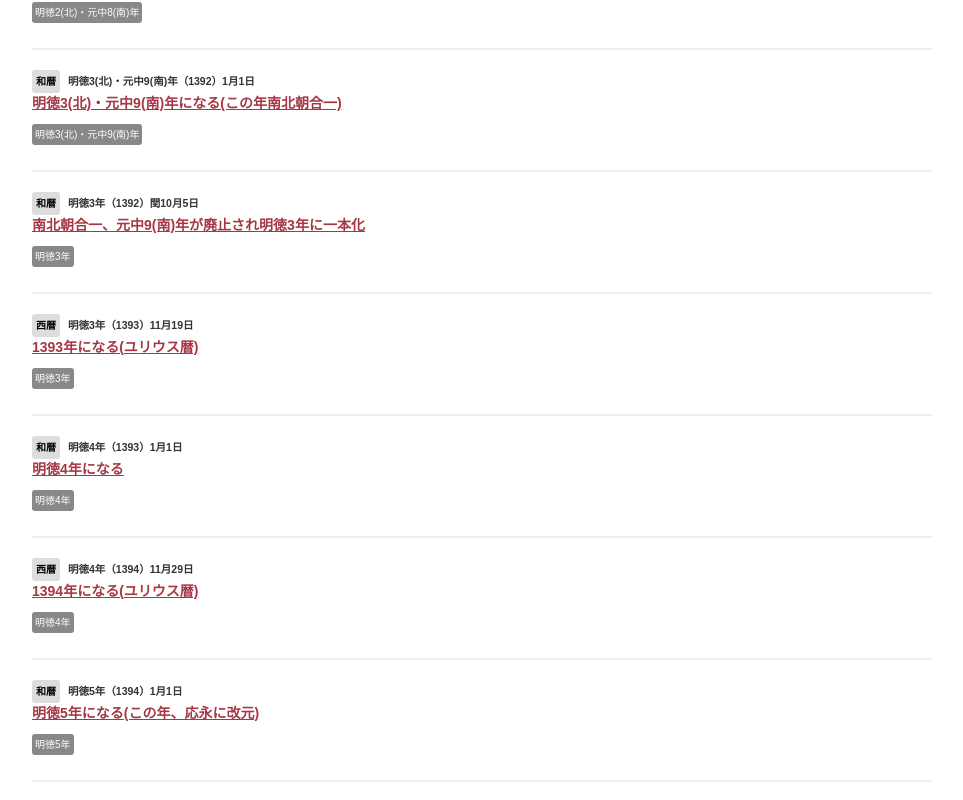
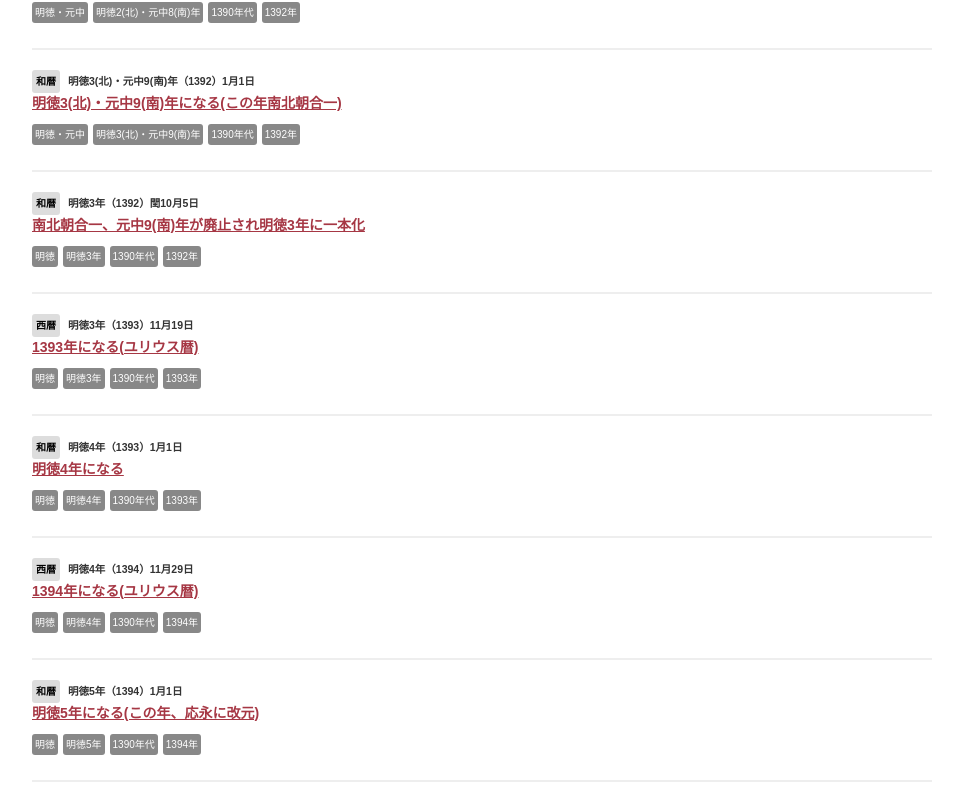
Before and after one commit to ryo-i/dai-sengoku-nenpyo, a Next.js app: page / in a window 1280 px wide. Shown: the part 600-1400 px from the top of the page, without its empty margins (158-1121 px from the left). Built offline with nearby package versions, Linux system fonts and the light colour scheme.

Commit message:
タグに年号、年代、西暦年を追加 #3

```diff
--- a/components/InnerIndex.tsx
+++ b/components/InnerIndex.tsx
@@ -225,7 +225,16 @@ function InnerIndex() {
                 </dt>
                 <dd>
 
-                  <p className="title-area">
+                  <p className="tab-area">
+                    <span className="year">
+                      <Link href={
+                        isCategory ?
+                        hierarchy + "category/" + data.path + "?year=" + data.year :
+                        hierarchy + "?year=" + data.year
+                      }>
+                        <a>{data.waGengo}</a>
+                      </Link>
+                    </span>
                     <span className="year">
                       <Link href={
                         isCategory ?
@@ -235,14 +244,24 @@ function InnerIndex() {
                         <a>{data.waYear}年</a>
                       </Link>
                     </span>
-                  </p>
-                  <p className="artist">
-                      <Link href={isCategory ?
-                        hierarchy + "category/" + data.path + "?artist=" + data.artist :
-                        hierarchy + "?artist=" + data.artist
+                    <span className="year">
+                      <Link href={
+                        isCategory ?
+                        hierarchy + "category/" + data.path + "?year=" + data.year :
+                        hierarchy + "?year=" + data.year
                       }>
-                        <a>{data.artist}</a>
+                        <a>{data.adAge}</a>
                       </Link>
+                    </span>
+                    <span className="year">
+                      <Link href={
+                        isCategory ?
+                        hierarchy + "category/" + data.path + "?year=" + data.year :
+                        hierarchy + "?year=" + data.year
+                      }>
+                        <a>{data.adYear}年</a>
+                      </Link>
+                    </span>
                   </p>
                 </dd>
               </dl>
--- a/pages/about.tsx
+++ b/pages/about.tsx
@@ -58,7 +58,7 @@ function About() {
             <section>
                 <h2>進捗</h2>
                 <ul>
-                    <li>API設定に年代と元号を追加-2 <a href="https://github.com/ryo-i/dai-sengoku-nenpyo/issues/3" target="_blank">#3</a></li>
+                    <li>タグに年号、年代、西暦年を追加 <a href="https://github.com/ryo-i/dai-sengoku-nenpyo/issues/3" target="_blank">#3</a></li>
                     <li>タイトルも元号開始年を「元年」で統一 <a href="https://github.com/ryo-i/dai-sengoku-nenpyo/issues/2" target="_blank">#2</a></li>
                 </ul>
             </section>
```
Also changed, not shown: 1 other file (tests, documents, lock files or other folders).
